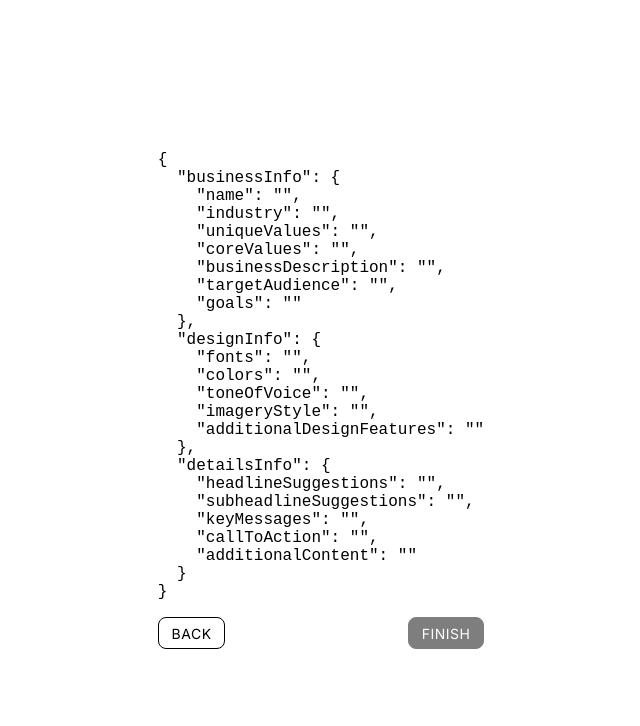
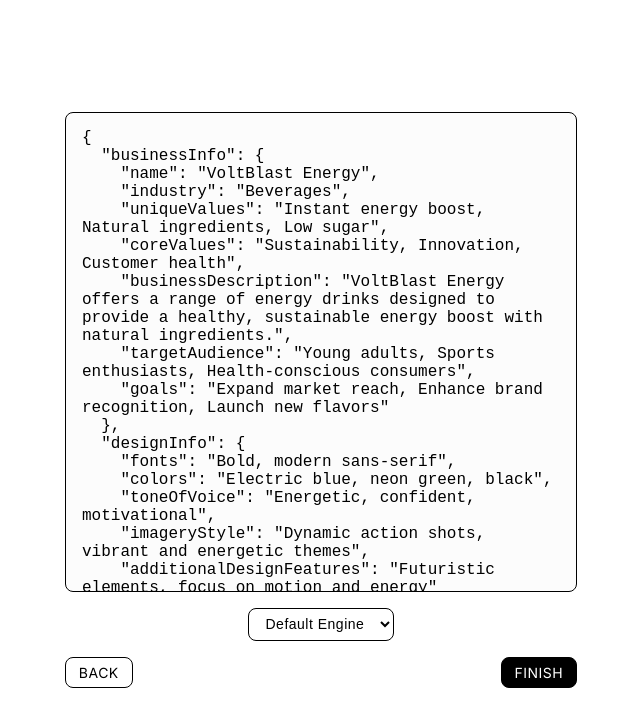
Before and after one commit to interval-pro/p4-app, an Angular app: page /preview in a window 1280 px wide. Shown: the top 726 px of the page, without its empty margins (319-959 px from the left). Built offline with nearby package versions, Linux system fonts and the light colour scheme.

Commit message:
add Engine Type as selectable option

```diff
--- a/src/app/app.config.ts
+++ b/src/app/app.config.ts
@@ -16,7 +16,6 @@
     provideToastr({
       timeOut: 10000,
       positionClass: 'toast-bottom-center',
-      // preventDuplicates: true,
     }),
   ],
 };
--- a/src/app/components/steps/forms.scss
+++ b/src/app/components/steps/forms.scss
@@ -59,4 +59,24 @@
     justify-content: center;
     gap: 1rem;
     height: 100vh;
+    pre {
+      width: 100%;
+      padding: 1rem;
+      border: 1px solid $primary;
+      border-radius: 0.5rem;
+      white-space: pre-wrap;
+      background-color: rgba(0, 0, 0, 0.01);
+      max-height: 30rem;
+      overflow-y: auto;
+    }
+    select {
+      padding: 0.4rem 0.8rem;
+      color: $primary;
+      background: $on-primary;
+      border: 1px solid $primary;
+      border-radius: 0.5rem;
+      font-size: 14px;
+      letter-spacing: 0.5px;
+      cursor: pointer;
+    }
   }
--- a/src/app/components/steps/preview/preview.component.html
+++ b/src/app/components/steps/preview/preview.component.html
@@ -1,6 +1,10 @@
 <div class="form-wrapper">
   <div class="preview-wrapper">
-    <pre>{{ companyData | json }}</pre>
+    <pre>{{ companyData | json }} {{companyData | json }}</pre>
+    <select [(ngModel)]="selectedEngine">
+      <option value="0">Default Engine</option>
+      <option value="1">Engine 1</option>
+    </select>
     <div class="btn-container">
       <app-button text="Back" [isGhost]="true" (click)="onCancel()" />
       <app-button text="Finish" (click)="onSubmit()" [isDisabled]="isButtonDisabled" />
--- a/src/app/components/steps/preview/preview.component.ts
+++ b/src/app/components/steps/preview/preview.component.ts
@@ -4,11 +4,12 @@
 import { CommonModule } from '@angular/common';
 import { ButtonComponent } from '../../../shared/button/button.component';
 import { Router } from '@angular/router';
+import { FormsModule } from '@angular/forms';
 
 @Component({
   selector: 'app-result',
   standalone: true,
-  imports: [CommonModule, ButtonComponent],
+  imports: [CommonModule, ButtonComponent, FormsModule],
 
   templateUrl: './preview.component.html',
   styleUrl: '../forms.scss',
@@ -18,6 +19,14 @@
     private fs: FormService,
     private router: Router,
   ) {}
+
+  get selectedEngine() {
+    return this.fs.engineType;
+  }
+
+  set selectedEngine(type: number) {
+    this.fs.engineType = type;
+  }
 
   get companyData(): CompanyData {
     return this.fs.companyData;
--- a/src/app/interceptors/error.interceptor.ts
+++ b/src/app/interceptors/error.interceptor.ts
@@ -13,7 +13,7 @@
       if (error.error instanceof ErrorEvent) {
         errorMsg = `Client Error: ${error.error.message}`;
       } else {
-        errorMsg = `Server Error Code: ${error.status}, Message: ${error.message}`;
+        errorMsg = `Server Error Code: ${error.status}, Message: ${error.error || error.message}`;
       }
 
       if (errorMsg !== '') toastr.error(errorMsg);
--- a/src/app/services/api.service.ts
+++ b/src/app/services/api.service.ts
@@ -17,7 +17,6 @@
 })
 export class ApiService {
   private apiUrl = environment.apiUrl;
-  private engineType = 0;
 
   constructor(
     private http: HttpClient,
@@ -28,7 +27,7 @@
     return this.http.post<Layout>(
       this.apiUrl + ApiEndpoints.GENERATE_LAYOUT,
       { inputs: JSON.stringify(this.fs.companyData) },
-      { params: { engineType: this.engineType } }
+      { params: { engineType: this.fs.engineType } }
     );
   }
 
@@ -38,7 +37,7 @@
     return this.http.post<GeneratedHTMLElement>(
       this.apiUrl + ApiEndpoints.GENERATE_SECTION,
       { initialInputs: JSON.stringify(this.fs.companyData), section },
-      { params: { engineType: this.engineType } }
+      { params: { engineType: this.fs.engineType } }
     );
   }
 
@@ -48,7 +47,7 @@
     return this.http.post<GeneratedHTMLElement>(
       this.apiUrl + ApiEndpoints.REGENERATE_ELEMENT,
       { initialInputs: JSON.stringify(this.fs.companyData), element },
-      { params: { engineType: this.engineType } }
+      { params: { engineType: this.fs.engineType } }
     );
   }
 
--- a/src/app/services/form.service.ts
+++ b/src/app/services/form.service.ts
@@ -39,9 +39,18 @@
   providedIn: 'root',
 })
 export class FormService {
+  private _engineType = 0;
   private _businessData: BusinessData = getInitialBusinessData();
   private _designData: DesignData = getInitialDesignData();
   private _detailsData: DetailsData = getInitialDetailsData();
+
+  get engineType(): number {
+    return this._engineType;
+  }
+
+  set engineType(type: number) {
+    this._engineType = type;
+  }
 
   get businessData(): BusinessData {
     return this._businessData;
@@ -76,33 +85,31 @@
   // };
 
   get companyData(): CompanyData {
-    // return {
-    //   businessInfo: {
-    //     name: 'VoltBlast Energy',
-    //     industry: 'Beverages',
-    //     uniqueValues: 'Instant energy boost, Natural ingredients, Low sugar',
-    //     coreValues: 'Sustainability, Innovation, Customer health',
-    //     businessDescription: 'VoltBlast Energy offers a range of energy drinks designed to provide a healthy, sustainable energy boost with natural ingredients.',
-    //     targetAudience: 'Young adults, Sports enthusiasts, Health-conscious consumers',
-    //     goals: 'Expand market reach, Enhance brand recognition, Launch new flavors'
-    //   },
-    //   designInfo: {
-    //     fonts: 'Bold, modern sans-serif',
-    //     colors: 'Electric blue, neon green, black',
-    //     toneOfVoice: 'Energetic, confident, motivational',
-    //     imageryStyle: 'Dynamic action shots, vibrant and energetic themes',
-    //     additionalDesignFeatures: 'Futuristic elements, focus on motion and energy'
-    //   },
-    //   detailsInfo: {
-    //     headlineSuggestions: 'Unleash Your Potential with VoltBlast!',
-    //     subheadlineSuggestions: 'Feel the Energy, Not the Sugar',
-    //     keyMessages: 'Designed for your peak performance, Harness natural energy, Stay energized longer',
-    //     callToAction: 'Grab Your VoltBlast Today!',
-    //     additionalContent: 'Customer testimonials, Infographics about health benefits, Sponsored athlete endorsements'
-    //   },
-    //   mediaInfo: {
-    //   }
-    // };
+    return {
+      businessInfo: {
+        name: 'VoltBlast Energy',
+        industry: 'Beverages',
+        uniqueValues: 'Instant energy boost, Natural ingredients, Low sugar',
+        coreValues: 'Sustainability, Innovation, Customer health',
+        businessDescription: 'VoltBlast Energy offers a range of energy drinks designed to provide a healthy, sustainable energy boost with natural ingredients.',
+        targetAudience: 'Young adults, Sports enthusiasts, Health-conscious consumers',
+        goals: 'Expand market reach, Enhance brand recognition, Launch new flavors'
+      },
+      designInfo: {
+        fonts: 'Bold, modern sans-serif',
+        colors: 'Electric blue, neon green, black',
+        toneOfVoice: 'Energetic, confident, motivational',
+        imageryStyle: 'Dynamic action shots, vibrant and energetic themes',
+        additionalDesignFeatures: 'Futuristic elements, focus on motion and energy'
+      },
+      detailsInfo: {
+        headlineSuggestions: 'Unleash Your Potential with VoltBlast!',
+        subheadlineSuggestions: 'Feel the Energy, Not the Sugar',
+        keyMessages: 'Designed for your peak performance, Harness natural energy, Stay energized longer',
+        callToAction: 'Grab Your VoltBlast Today!',
+        additionalContent: 'Customer testimonials, Infographics about health benefits, Sponsored athlete endorsements'
+      },
+    };
 
 
     return {
```
